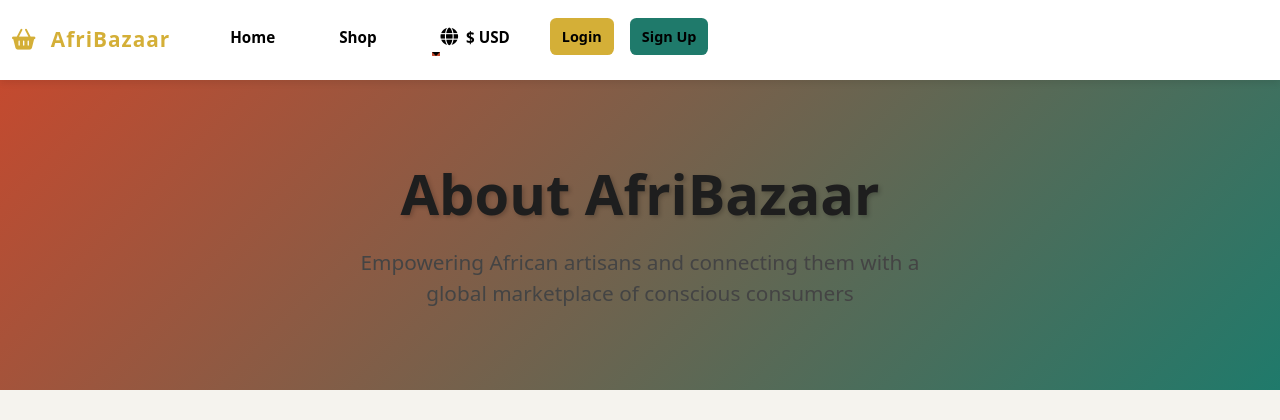
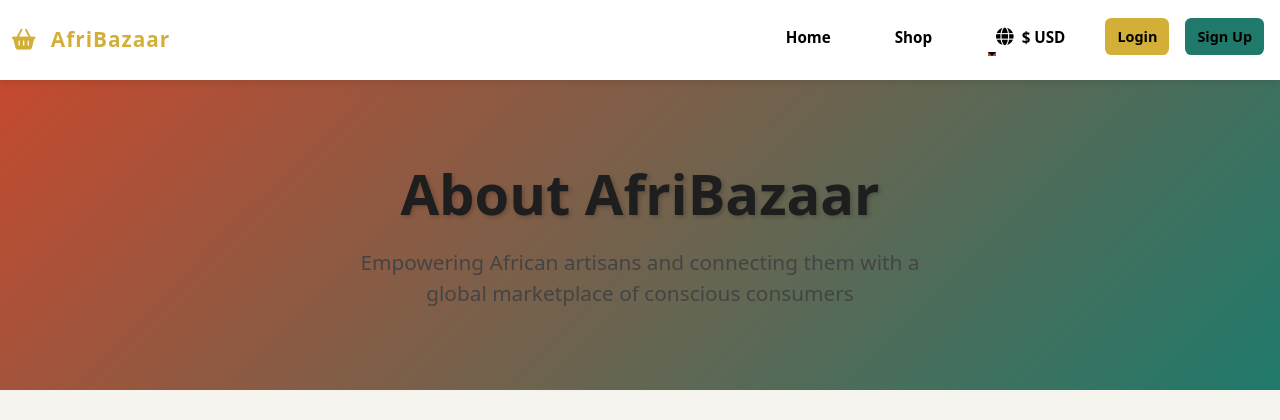
Before and after one commit to FINAMOU01/globalmart-erd-project, a Django app: page /about/ in a window 1280 px wide. Shown: the top 420 px of the page. Run offline with Django 5.2, Linux system fonts and the light colour scheme; data comes from the database, SQL or seed files in the repository.

Commit message:
Fix: Align navbar links to the right

```diff
--- a/ecommerce/afribazaar/templates/base.html
+++ b/ecommerce/afribazaar/templates/base.html
@@ -129,7 +129,8 @@
 
         /* Navigation items */
         .navbar-nav {
-            width: 100% !important;
+            width: auto !important;
+            margin-left: auto !important;
             gap: 0.5rem !important;
         }
 
@@ -216,6 +217,7 @@
             .navbar-expand-lg .navbar-nav {
                 flex-direction: column !important;
                 gap: 0 !important;
+                margin-left: 0 !important;
             }
 
             .navbar-expand-lg .navbar-collapse {
```
